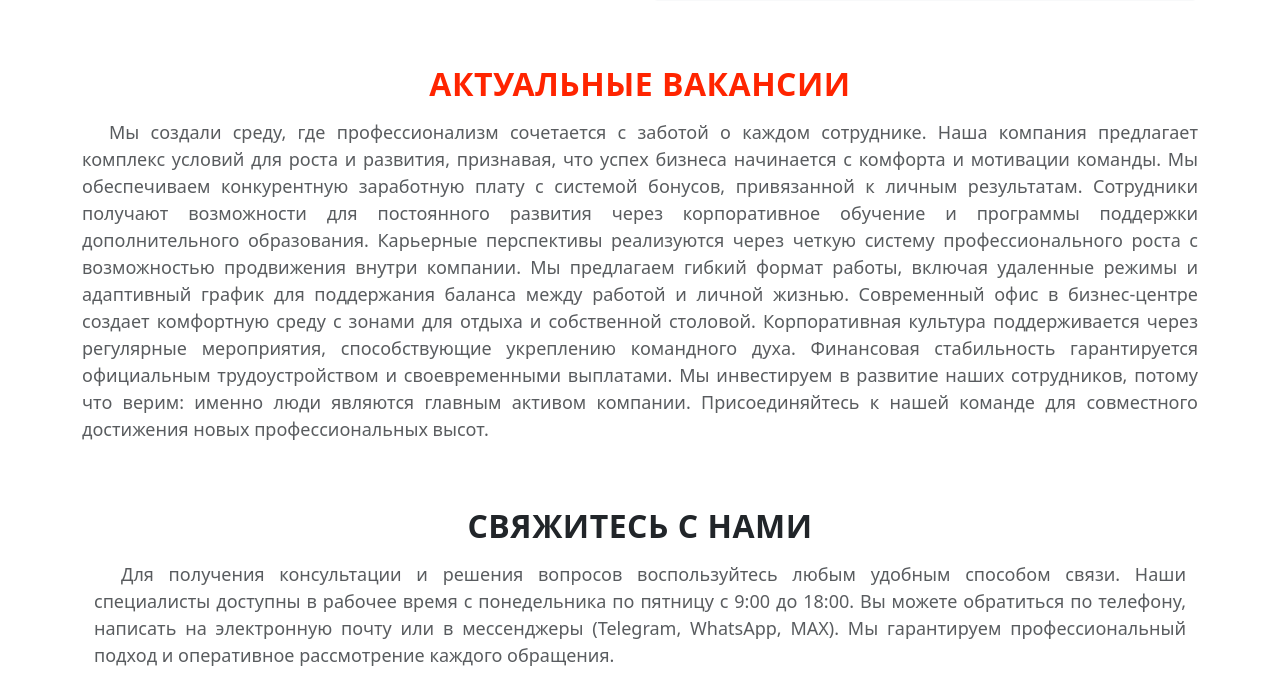
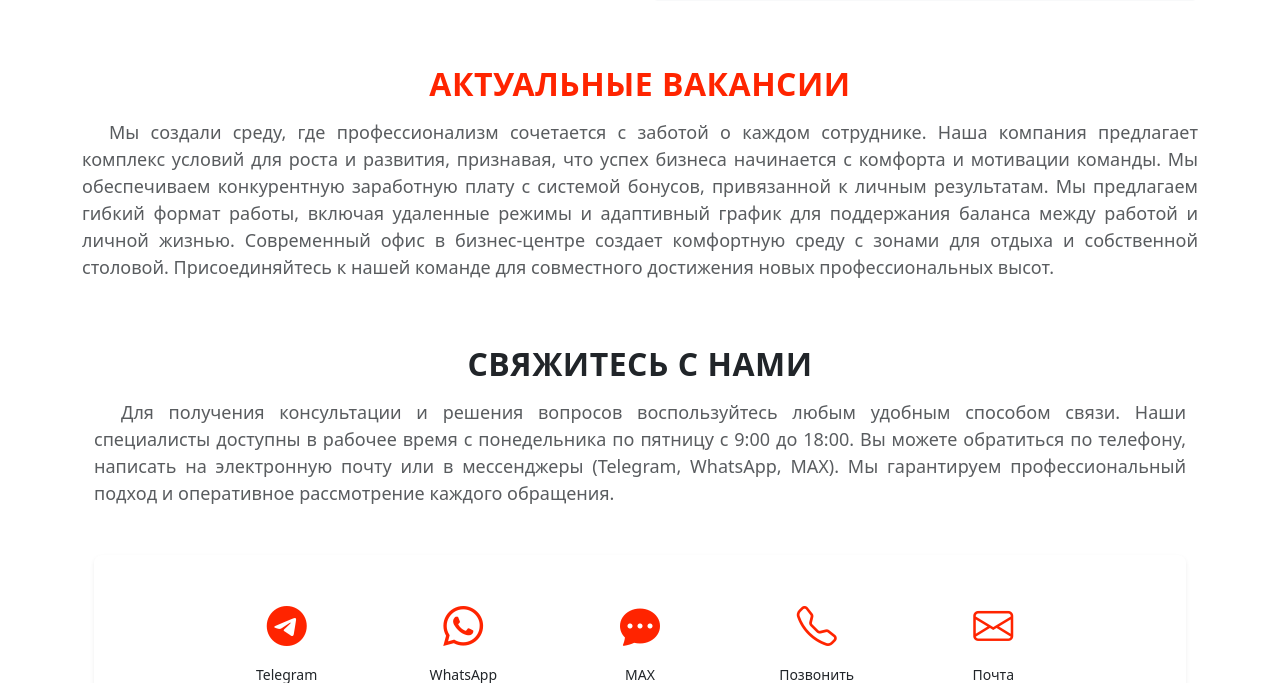
Before and after one commit to ant4p/factory, a Django app: page /about/job/ in a window 1280 px wide. Shown: the part 525-1208 px from the top of the page. Run offline with Django 5.2, Linux system fonts and the light colour scheme; data that the repository does not hold is empty; some libraries are stand-ins or nearby versions.

Commit message:
big update

```diff
--- a/about/templates/about/job.html
+++ b/about/templates/about/job.html
@@ -34,9 +34,12 @@
         <section id="services" class="mb-6">
             <div class="text-center mb-5">
                 <h2 class="text-orange text-uppercase fw-bold mb-3">Актуальные вакансии</h2>
-                <p class="text-muted" style="text-align: justify; font-size: 18px; text-indent: 1.5em;">Мы создали среду, где профессионализм сочетается с заботой о каждом сотруднике. Наша компания предлагает комплекс условий для роста и развития, признавая, что успех бизнеса начинается с комфорта и мотивации команды. Мы обеспечиваем конкурентную заработную плату с системой бонусов, привязанной к личным результатам. Сотрудники получают возможности для постоянного развития через корпоративное обучение и программы поддержки дополнительного образования.
-                    Карьерные перспективы реализуются через четкую систему профессионального роста с возможностью продвижения внутри компании. Мы предлагаем гибкий формат работы, включая удаленные режимы и адаптивный график для поддержания баланса между работой и личной жизнью. Современный офис в бизнес-центре создает комфортную среду с зонами для отдыха и собственной столовой.
-                    Корпоративная культура поддерживается через регулярные мероприятия, способствующие укреплению командного духа. Финансовая стабильность гарантируется официальным трудоустройством и своевременными выплатами. Мы инвестируем в развитие наших сотрудников, потому что верим: именно люди являются главным активом компании. Присоединяйтесь к нашей команде для совместного достижения новых профессиональных высот.
+                <p class="text-muted" style="text-align: justify; font-size: 18px; text-indent: 1.5em;">Мы создали среду, где профессионализм сочетается с заботой о каждом сотруднике.
+                     Наша компания предлагает комплекс условий для роста и развития, признавая, что успех бизнеса начинается с комфорта и мотивации команды. Мы обеспечиваем конкурентную заработную плату с системой бонусов,
+                      привязанной к личным результатам.
+                    Мы предлагаем гибкий формат работы, включая удаленные режимы и адаптивный график для поддержания баланса между работой и личной жизнью.
+                    Современный офис в бизнес-центре создает комфортную среду с зонами для отдыха и собственной столовой.
+                     Присоединяйтесь к нашей команде для совместного достижения новых профессиональных высот.
 
                 </p>
             </div>
--- a/about/templates/about/value_cooperation.html
+++ b/about/templates/about/value_cooperation.html
@@ -35,8 +35,10 @@
         <section id="services" class="mb-6">
             <div class="text-center mb-5">
                 <h2 class="text-orange text-uppercase fw-bold mb-3">Дипломы и сертификаты</h2>
-                <p class="text-muted" style="text-align: justify; font-size: 18px; text-indent: 1.5em;">Мы гордимся официальным признанием нашего профессионализма ведущими финансовыми институтами страны. Наш партнерский статус подтвержден сертификатами и дипломами от топовых банков и финансовых организаций, с которыми мы выстраиваем долгосрочное сотрудничество. Эти документы свидетельствуют о высоком уровне доверия и надежности, которые мы заслужили на финансовом рынке. Наши достижения отмечены наградами за инновационные подходы в структурировании сложных финансовых сделок и эффективное сопровождение проектов. Мы поддерживаем постоянный контакт с ведущими финансовыми институтами, что позволяет нам предлагать клиентам эксклюзивные условия и приоритетное рассмотрение заявок.</p>
-            </div>
+                <p class="text-muted" style="text-align: justify; font-size: 18px; text-indent: 1.5em;">Мы гордимся официальным признанием нашего профессионализма ведущими финансово-кредитными организациями страны.
+                     Наш партнерский статус подтвержден сертификатами и дипломами от топовых банков и финансовых организаций, с которыми мы выстраиваем долгосрочное сотрудничество.
+                      Эти документы свидетельствуют о высоком уровне доверия и надежности, которые мы заслужили на финансовом рынке.
+                       </div>
 
             {% if items %}
             <div class="row g-2">
--- a/services/templates/services/bg.html
+++ b/services/templates/services/bg.html
@@ -99,7 +99,7 @@
                     <a href={% url 'services:services_bg_commercial' %} class="card-link text-decoration-none">
                         <div class="card h-100 border-0 shadow-sm hover-card">
                             <div class="card-body text-center p-4">
-                                <i class="bi bi-currency-exchange text-orange" style="font-size: 2.5rem;"></i>
+                                <i class="bi bi-clipboard-check text-orange" style="font-size: 2.5rem;"></i>
                                 <h5 class="mt-3 mb-3">Коммерческие БГ</h5>
                                 <p class="text-muted" style="text-align: justify; font-size: 18px; text-indent: 1.5em;">Универсальный инструмент для обеспечения обязательств в бизнес-сделках. Предлагают гибкие условия оформления и могут адаптироваться под специфику конкретной коммерческой операции.</p>
                             </div>
@@ -112,7 +112,7 @@
                     <a href={% url 'services:services_bg_payment' %} class="card-link text-decoration-none">
                         <div class="card h-100 border-0 shadow-sm hover-card">
                             <div class="card-body text-center p-4">
-                                <i class="bi bi-clipboard-check text-orange" style="font-size: 2.5rem;"></i>
+                                <i class="bi bi-cash-stack text-orange" style="font-size: 2.5rem;"></i>
                                 <h5 class="mt-3 mb-3">Платежная</h5>
                                 <p class="text-muted" style="text-align: justify; font-size: 18px; text-indent: 1.5em;">Обеспечивают исполнение денежных обязательств в рамках договорных отношений. Гарантируют бенефициару получение платежа при неисполнении принципалом своих финансовых обязательств.</p>
                             </div>
```
Also changed, not shown: about/templates/about/banks_partners.html (+8 -7 lines).
